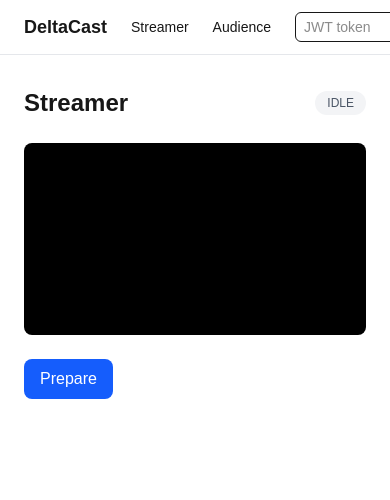
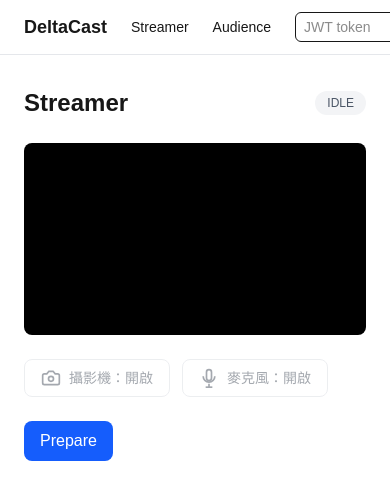
Before and after one commit to maxence2997/delta-cast, a Next.js app in the folder web/: page /streamer in a window 390 px wide. Shown: the top 500 px of the page. Built offline with nearby package versions, Linux system fonts and the light colour scheme; no server answers.

Commit message:
feat: add camera and microphone controls to StreamerPage; enhance session management with logging

```diff
--- a/web/src/app/streamer/page.tsx
+++ b/web/src/app/streamer/page.tsx
@@ -16,8 +16,15 @@ async function getAgoraRTC() {
 }
 
 export default function StreamerPage() {
-  const { session, error, loading, prepare, startStream, stopStream } =
-    useSession();
+  const {
+    session,
+    error,
+    loading,
+    prepare,
+    startStream,
+    stopStream,
+    cancelPrepare,
+  } = useSession();
 
   const hostClientRef = useRef<IAgoraRTCClient | null>(null);
   const videoTrackRef = useRef<ICameraVideoTrack | null>(null);
@@ -26,6 +33,8 @@ export default function StreamerPage() {
 
   const [localPreview, setLocalPreview] = useState(false);
   const [joined, setJoined] = useState(false);
+  const [cameraEnabled, setCameraEnabled] = useState(true);
+  const [micEnabled, setMicEnabled] = useState(true);
 
   // Preview local camera
   const startPreview = useCallback(async () => {
@@ -39,11 +48,29 @@ export default function StreamerPage() {
       if (videoContainerRef.current) {
         videoTrack.play(videoContainerRef.current);
       }
+      setCameraEnabled(true);
+      setMicEnabled(true);
       setLocalPreview(true);
     } catch (err) {
       console.error("Failed to start preview:", err);
     }
   }, []);
+
+  const toggleCamera = useCallback(async () => {
+    if (!videoTrackRef.current) return;
+    const next = !cameraEnabled;
+    await videoTrackRef.current.setEnabled(next);
+    setCameraEnabled(next);
+    console.log(`[Device] camera ${next ? "enabled" : "disabled"}`);
+  }, [cameraEnabled]);
+
+  const toggleMic = useCallback(async () => {
+    if (!audioTrackRef.current) return;
+    const next = !micEnabled;
+    await audioTrackRef.current.setEnabled(next);
+    setMicEnabled(next);
+    console.log(`[Device] mic ${next ? "enabled" : "disabled"}`);
+  }, [micEnabled]);
 
   // Join Agora channel and publish tracks
   const joinAndPublish = useCallback(
@@ -106,7 +133,20 @@ export default function StreamerPage() {
     hostClientRef.current = null;
     setJoined(false);
     setLocalPreview(false);
+    setCameraEnabled(true);
+    setMicEnabled(true);
     await stopStream();
+  };
+
+  const handleCancel = async () => {
+    videoTrackRef.current?.close();
+    audioTrackRef.current?.close();
+    videoTrackRef.current = null;
+    audioTrackRef.current = null;
+    await cancelPrepare();
+    setLocalPreview(false);
+    setCameraEnabled(true);
+    setMicEnabled(true);
   };
 
   const state = session?.state ?? "idle";
@@ -123,6 +163,101 @@ export default function StreamerPage() {
         ref={videoContainerRef}
         className="w-full aspect-video bg-black rounded-lg overflow-hidden"
       />
+
+      {/* Device controls */}
+      <div className="flex gap-3">
+        {/* Camera */}
+        <button
+          onClick={toggleCamera}
+          disabled={!localPreview}
+          className={`flex items-center gap-2 px-4 py-2 rounded-lg border font-medium text-sm transition disabled:opacity-40 disabled:cursor-not-allowed ${
+            cameraEnabled
+              ? "border-gray-300 bg-white text-gray-800 hover:bg-gray-100"
+              : "border-red-400 bg-red-50 text-red-700 hover:bg-red-100"
+          }`}
+        >
+          {/* camera icon */}
+          <svg
+            xmlns="http://www.w3.org/2000/svg"
+            className="h-5 w-5"
+            viewBox="0 0 24 24"
+            fill="none"
+            stroke="currentColor"
+            strokeWidth={2}
+          >
+            {cameraEnabled ? (
+              <>
+                <path d="M14.5 4h-5L7 7H4a2 2 0 0 0-2 2v9a2 2 0 0 0 2 2h16a2 2 0 0 0 2-2V9a2 2 0 0 0-2-2h-3l-2.5-3z" />
+                <circle cx="12" cy="13" r="3" />
+              </>
+            ) : (
+              <>
+                <line x1="1" y1="1" x2="23" y2="23" />
+                <path d="M14.5 4h-5L7 7H4a2 2 0 0 0-2 2v9a2 2 0 0 0 2 2h16a2 2 0 0 0 2-2V9a2 2 0 0 0-2-2h-3l-2.5-3z" />
+                <circle cx="12" cy="13" r="3" />
+              </>
+            )}
+          </svg>
+          攝影機：{cameraEnabled ? "開啟" : "關閉"}
+        </button>
+
+        {/* Microphone */}
+        <button
+          onClick={toggleMic}
+          disabled={!localPreview}
+          className={`flex items-center gap-2 px-4 py-2 rounded-lg border font-medium text-sm transition disabled:opacity-40 disabled:cursor-not-allowed ${
+            micEnabled
+              ? "border-gray-300 bg-white text-gray-800 hover:bg-gray-100"
+              : "border-red-400 bg-red-50 text-red-700 hover:bg-red-100"
+          }`}
+        >
+          {/* mic icon */}
+          <svg
+            xmlns="http://www.w3.org/2000/svg"
+            className="h-5 w-5"
+            viewBox="0 0 24 24"
+            fill="none"
+            stroke="currentColor"
+            strokeWidth={2}
+          >
+            {micEnabled ? (
+              <>
+                <rect x="9" y="2" width="6" height="13" rx="3" />
+                <path d="M5 10a7 7 0 0 0 14 0" />
+                <line x1="12" y1="19" x2="12" y2="23" />
+                <line x1="8" y1="23" x2="16" y2="23" />
+              </>
+            ) : (
+              <>
+                <line x1="1" y1="1" x2="23" y2="23" />
+                <rect x="9" y="2" width="6" height="13" rx="3" />
+                <path d="M5 10a7 7 0 0 0 14 0" />
+                <line x1="12" y1="19" x2="12" y2="23" />
+                <line x1="8" y1="23" x2="16" y2="23" />
+              </>
+            )}
+          </svg>
+          麥克風：{micEnabled ? "開啟" : "關閉"}
+        </button>
+      </div>
+
+      {/* Preparing banner */}
+      {state === "preparing" && (
+        <div className="rounded-lg border border-yellow-300 bg-yellow-50 p-6 flex flex-col items-center gap-3 text-center">
+          <div className="h-10 w-10 rounded-full border-4 border-yellow-400 border-t-transparent animate-spin" />
+          <p className="text-xl font-bold text-yellow-800">準備資源中</p>
+          <p className="text-sm text-yellow-700">
+            正在佈建 GCP &amp; YouTube 資源，請稍候約 30–60 秒。
+          </p>
+          <button
+            onClick={handleCancel}
+            disabled={loading}
+            className="mt-2 px-5 py-2 bg-yellow-600 text-white rounded-lg hover:bg-yellow-700 disabled:opacity-50 transition font-medium"
+          >
+            {loading ? "取消中..." : "取消準備"}
+          </button>
+        </div>
+      )}
 
       {/* Controls */}
       <div className="flex gap-3">
@@ -146,7 +281,7 @@ export default function StreamerPage() {
           </button>
         )}
 
-        {(state === "live" || state === "preparing" || state === "ready") && (
+        {(state === "live" || state === "ready") && (
           <button
             onClick={handleStop}
             disabled={loading}
@@ -156,13 +291,6 @@ export default function StreamerPage() {
           </button>
         )}
       </div>
-
-      {state === "preparing" && (
-        <p className="text-sm text-yellow-600">
-          Provisioning GCP &amp; YouTube resources... This may take 30-60
-          seconds.
-        </p>
-      )}
 
       {joined && (
         <p className="text-sm text-green-600">
--- a/web/src/lib/api.ts
+++ b/web/src/lib/api.ts
@@ -38,6 +38,9 @@ export function clearToken() {
 }
 
 async function request<T>(path: string, options: RequestInit = {}): Promise<T> {
+  const method = options.method ?? "GET";
+  console.log(`[API] ${method} ${path}`);
+
   const token = getToken();
   if (!token) {
     throw new ApiError("missing JWT token", httpStatusUnauthorized);
@@ -53,9 +56,12 @@ async function request<T>(path: string, options: RequestInit = {}): Promise<T> {
 
   if (!res.ok) {
     const body = await res.json().catch(() => ({}));
-    throw new ApiError(body.message ?? `API error ${res.status}`, res.status);
+    const errMsg = body.message ?? `API error ${res.status}`;
+    console.warn(`[API] ${method} ${path} → ${res.status} ERROR: ${errMsg}`);
+    throw new ApiError(errMsg, res.status);
   }
 
+  console.log(`[API] ${method} ${path} → ${res.status}`);
   return res.json() as Promise<T>;
 }
 
--- a/web/src/lib/use-session.ts
+++ b/web/src/lib/use-session.ts
@@ -22,6 +22,7 @@ export function useSession() {
 
   const stopPolling = useCallback(() => {
     if (pollRef.current) {
+      console.log("[Session] polling stopped");
       clearInterval(pollRef.current);
       pollRef.current = null;
     }
@@ -39,9 +40,11 @@ export function useSession() {
 
   const startPolling = useCallback(() => {
     stopPolling();
+    console.log("[Session] polling started");
     pollRef.current = setInterval(async () => {
       try {
         const status = await api.getStatus();
+        console.log(`[Poll] state=${status.state}`, status);
         setSession({
           sessionId: status.sessionId,
           state: status.state as SessionState,
@@ -50,6 +53,7 @@ export function useSession() {
         });
         // Stop polling once we reach a stable state
         if (status.state === "idle") {
+          console.log("[Session] reached idle, stopping poll");
           stopPolling();
           setSession(null);
         }
@@ -64,10 +68,12 @@ export function useSession() {
   }, [stopPolling]);
 
   const prepare = useCallback(async () => {
+    console.log("[Session] prepare()");
     setError(null);
     setLoading(true);
     try {
       const res = await api.prepare();
+      console.log("[Session] prepare response:", res);
       setSession({
         sessionId: res.sessionId,
         state: res.state as SessionState,
@@ -76,6 +82,7 @@ export function useSession() {
       });
       startPolling();
     } catch (e) {
+      console.error("[Session] prepare failed:", e);
       setError((e as Error).message);
     } finally {
       setLoading(false);
@@ -83,16 +90,19 @@ export function useSession() {
   }, [startPolling]);
 
   const startStream = useCallback(async () => {
+    console.log("[Session] startStream()");
     setError(null);
     setLoading(true);
     try {
       const res = await api.start();
+      console.log("[Session] startStream response:", res);
       // Do NOT optimistically set state to "live" here.
       // start() only issues an Agora token; session state stays "ready".
       // State transitions to "live" only after Agora fires NCS eventType=103
       // to the backend webhook, which polling will then pick up.
       return res;
     } catch (e) {
+      console.error("[Session] startStream failed:", e);
       setError((e as Error).message);
       return null;
     } finally {
@@ -101,6 +111,7 @@ export function useSession() {
   }, []);
 
   const stopStream = useCallback(async () => {
+    console.log("[Session] stopStream()");
     setError(null);
     setLoading(true);
     try {
@@ -108,7 +119,26 @@ export function useSession() {
       stopPolling();
       setSession(null);
     } catch (e) {
+      console.error("[Session] stopStream failed:", e);
       setError((e as Error).message);
+    } finally {
+      setLoading(false);
+    }
+  }, [stopPolling]);
+
+  /** Cancel an in-progress prepare: stop polling and call stop API. */
+  const cancelPrepare = useCallback(async () => {
+    console.log("[Session] cancelPrepare()");
+    stopPolling();
+    setError(null);
+    setLoading(true);
+    try {
+      await api.stop();
+      setSession(null);
+    } catch (e) {
+      console.warn("[Session] cancelPrepare stop error (ignored):", e);
+      // Ignore errors — session may not have been fully created yet
+      setSession(null);
     } finally {
       setLoading(false);
     }
@@ -139,6 +169,7 @@ export function useSession() {
     prepare,
     startStream,
     stopStream,
+    cancelPrepare,
     refreshStatus,
     startPolling,
     stopPolling,
```
